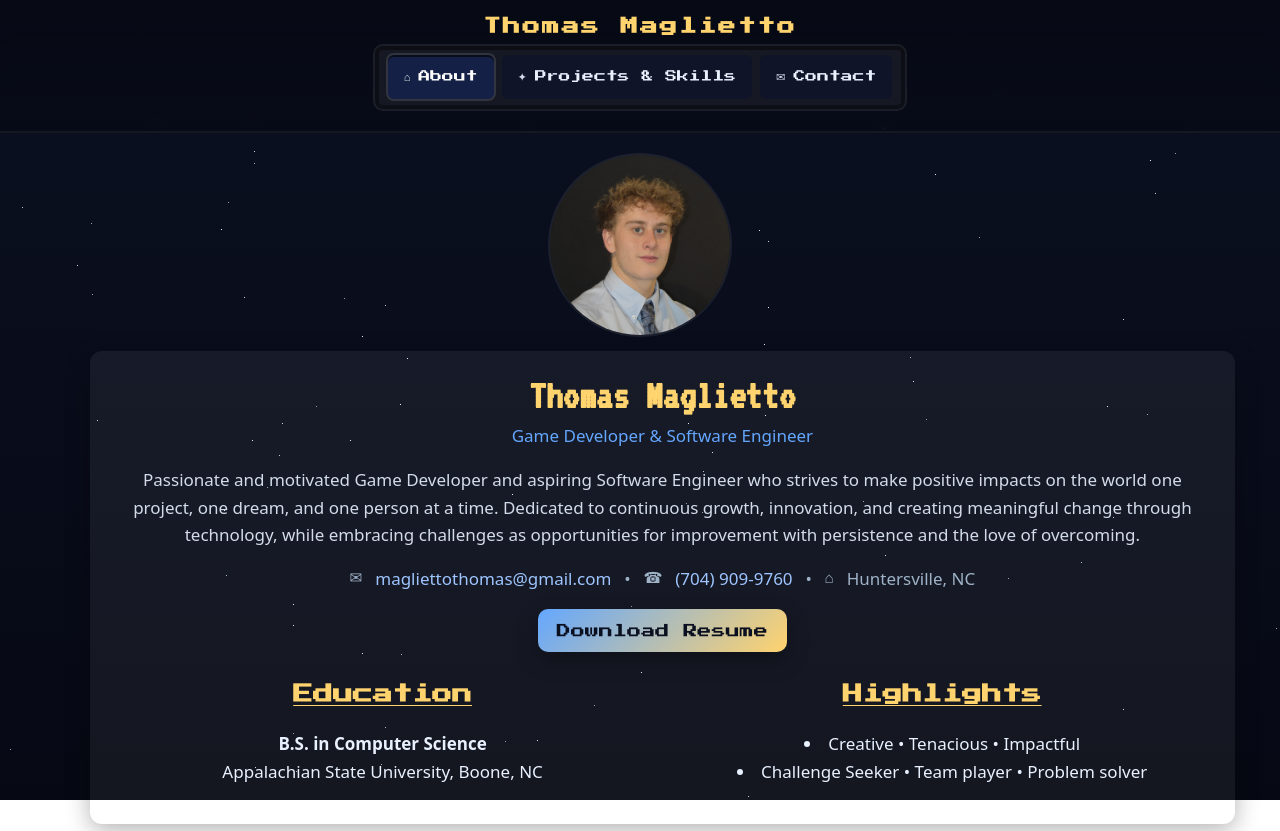
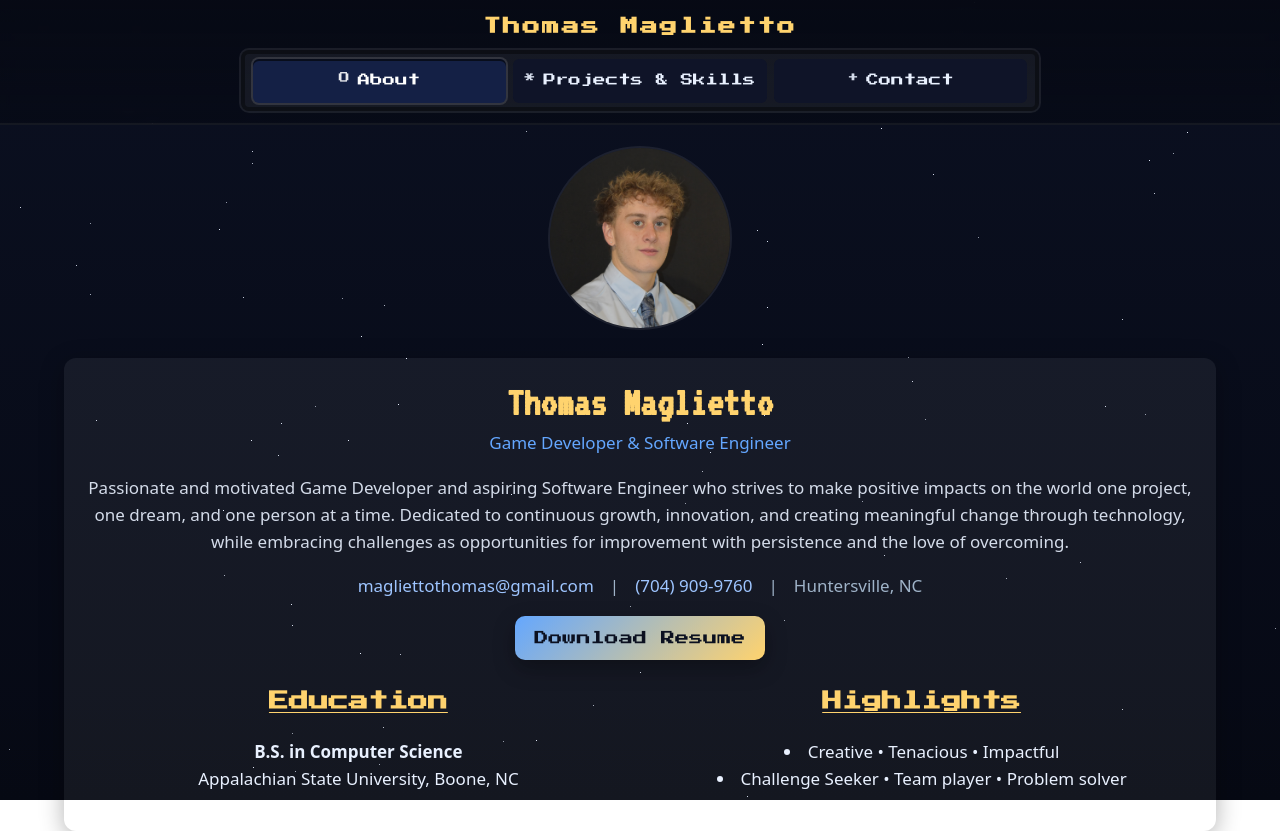
Before and after one commit to TommyMaglietto/WebPortfolio, a React (Vite) app: page / in a window 1280 px wide. Shown: the top 831 px of the page. Built offline with nearby package versions, Linux system fonts and the light colour scheme.

Commit message:
Overhaul of Scaling System

```diff
--- a/src/App.css
+++ b/src/App.css
@@ -10,8 +10,14 @@
   --accent-2: #ffd36e;
   --panel: rgba(255,255,255,0.06);
   --panel-strong: rgba(255,255,255,0.1);
-  --content-max: 1100px;
-  --gutter: clamp(14px, 4vw, 32px);
+  --content-max: 1200px;
+  --gutter: clamp(16px, 3vw, 24px);
+}
+
+*,
+*::before,
+*::after {
+  box-sizing: border-box;
 }
 
 .site-shell {
@@ -22,7 +28,13 @@
   color: var(--fg);
 }
 
-.container { max-width: var(--content-max); margin-inline: auto; padding-inline: var(--gutter); }
+.page-container, .container {
+  width: 100%;
+  max-width: var(--content-max);
+  margin-inline: auto;
+  padding-inline: var(--gutter);
+  box-sizing: border-box;
+}
 
 .site-header {
   position: sticky;
@@ -34,6 +46,7 @@
 }
 
 .header-inner { padding-block: 0.4rem 0.6rem; display: grid; gap: 0.35rem; justify-items: center; }
+.nav-shell { width: 100%; }
 
 .brand {
   font-family: 'Press Start 2P', system-ui, sans-serif;
@@ -46,36 +59,39 @@
 }
 
 .nav-bar {
-  display: flex;
-  flex-wrap: wrap;
+  display: grid;
+  grid-template-columns: repeat(3, minmax(0, 1fr));
   justify-content: center;
-  gap: 0.5rem;
-  padding: 0.6rem 0.8rem;
+  justify-items: center;
+  align-items: center;
+  gap: 0.45rem;
+  padding: 0.55rem 0.75rem;
   background: var(--panel);
   border-radius: 8px;
   margin: 0.25rem auto 0.75rem;
+  width: fit-content;
   max-width: 100%;
-  overflow-x: auto;
-  -webkit-overflow-scrolling: touch;
-  scrollbar-width: none;
 }
-.nav-bar::-webkit-scrollbar { display: none; }
 
 .nav-tab {
   font-family: 'Press Start 2P', system-ui, sans-serif;
-  font-size: clamp(0.62rem, 1.2vw, 0.74rem);
-  line-height: 1;
+  font-size: clamp(0.52rem, 1.5vw, 0.7rem);
+  line-height: 1.15;
   color: var(--fg);
   background: #0f1428;
-  padding: clamp(0.55rem, 1.3vw, 0.8rem) clamp(0.7rem, 2vw, 1rem);
+  padding: clamp(0.38rem, 1vw, 0.56rem) clamp(0.45rem, 1.2vw, 0.7rem);
   border: none;
   border-radius: 6px;
-  display: inline-flex;
+  display: flex;
+  flex: 1 1 0;
   align-items: center;
   justify-content: center;
   gap: 0.5rem;
+  flex-wrap: nowrap;
   min-height: 44px;
   text-align: center;
+  width: 100%;
+  min-width: 0;
 }
 .nav-tab.active { background: #142045; color: #fff; }
 .nav-tab .tab-icon {
@@ -84,7 +100,33 @@
   align-items: center;
   justify-content: center;
   transform: translateY(-2px);
-  font-size: 0.95em;
+  font-size: clamp(0.85em, 2vw, 0.95em);
+}
+.nav-tab .tab-label {
+  font-size: clamp(0.6rem, 1.8vw, 0.78rem);
+  line-height: 1.2;
+  min-width: 0;
+  white-space: nowrap;
+  text-align: center;
+  display: inline-block;
+}
+.nav-tab .tab-label.stacked {
+  display: none;
+  text-align: center;
+}
+@media (max-width: 820px) {
+  .nav-tab.has-stacked .tab-label.stacked {
+    display: grid;
+    grid-auto-flow: row;
+    gap: 0.1rem;
+    white-space: normal;
+    align-items: center;
+    justify-items: center;
+  }
+  .nav-tab.has-stacked .tab-label.stacked .tab-line {
+    display: block;
+  }
+  .nav-tab.has-stacked .tab-label:not(.stacked) { display: none; }
 }
 
 .pixel-border { box-shadow: 0 0 0 2px rgba(255,255,255,0.08), 0 0 0 4px rgba(0,0,0,0.4) inset; }
@@ -97,6 +139,7 @@
   padding-block: clamp(0.35rem, 1.5vw, 1.2rem);
   display: grid;
   align-content: start;
+  justify-items: center;
   min-height: calc(100vh - 120px); /* account for header/footer heights */
 }
 
@@ -144,10 +187,12 @@
   color: var(--muted);
   display: flex;
   flex-wrap: wrap;
-  gap: 0.4rem 0.8rem;
+  gap: 0.3rem 0.6rem;
   justify-content: center;
 }
 .section-header .contact-line a { white-space: nowrap; }
+.section-header .contact-line .separator { padding: 0 0.4rem; }
+.section-header .contact-line .contact-text { white-space: nowrap; }
 .inline-icon {
   display: inline-flex;
   align-items: center;
@@ -297,15 +342,22 @@
 
 /* Enhanced contact info items */
 .contact-list { list-style: none; margin: 0; padding: 0; display: grid; gap: 0.6rem; }
-.contact-item { display: grid; grid-template-columns: 36px 1fr; align-items: center; gap: 0.6rem; background: var(--panel-strong); border-radius: 10px; padding: 0.6rem 0.7rem; }
-.contact-icon { font-size: 1.1rem; filter: saturate(1.1); }
-.contact-content { display: grid; gap: 0.15rem; }
+.contact-item {
+  display: flex;
+  align-items: flex-start;
+  gap: 0.6rem;
+  background: var(--panel-strong);
+  border-radius: 10px;
+  padding: 0.6rem 0.7rem;
+}
+.contact-icon { font-size: 1.1rem; filter: saturate(1.1); flex: 0 0 auto; }
+.contact-content { display: grid; gap: 0.15rem; min-width: 0; }
 .contact-content strong { font-size: 0.95rem; }
-.contact-content a, .contact-content span { color: var(--muted); font-size: 0.95rem; }
+.contact-content a, .contact-content span { color: var(--muted); font-size: 0.95rem; word-break: break-word; overflow-wrap: anywhere; }
 
 .site-footer { text-align: center; padding: 1rem; color: var(--muted); }
 
-.site-footer .container { padding-block: 1rem 1.4rem; }
+.site-footer .page-container { padding-block: 1rem 1.4rem; }
 
 /* Background canvas element */
 .retro-bg { image-rendering: pixelated; filter: saturate(1.05); }
@@ -378,8 +430,8 @@
 @media (max-width: 720px) {
   .section-header .title { font-size: clamp(1.8rem, 6vw, 2.2rem); }
   .section-header .summary { font-size: 0.95rem; }
-  .nav-bar { display: grid; grid-template-columns: repeat(auto-fit, minmax(140px, 1fr)); gap: 0.45rem; padding: 0.55rem 0.6rem; justify-items: stretch; }
-  .nav-tab { width: 100%; }
+  .nav-bar { grid-template-columns: repeat(3, auto); gap: 0.35rem; padding: 0.5rem 0.6rem; width: fit-content; }
+  .nav-tab { font-size: clamp(0.5rem, 2.5vw, 0.64rem); padding-inline: 0.5rem; }
   .pixel-panel { padding: 1rem; border-radius: 10px; }
   .card-header { grid-template-columns: 64px 1fr; gap: 0.65rem; align-items: start; }
   .contact-form { grid-template-columns: 1fr; }
@@ -389,18 +441,21 @@
 }
 
 @media (max-width: 640px) {
+  .nav-bar { gap: 0.28rem; padding: 0.42rem 0.5rem; width: fit-content; }
+  .nav-tab { padding: 0.42rem 0.55rem; font-size: clamp(0.52rem, 2.3vw, 0.66rem); }
   .project-featured { grid-template-columns: 1fr; }
   .project-featured .featured-thumb { width: 100%; }
   .project-featured .featured-thumb .pixel-thumb { width: 120px; height: 120px; margin: 0.4rem auto; }
 }
 @media (max-width: 540px) {
   .brand { font-size: 0.95rem; }
-  .nav-tab { min-height: 48px; }
+  .nav-tab { min-height: 46px; font-size: clamp(0.5rem, 2.6vw, 0.62rem); padding: 0.36rem 0.5rem; }
   .section-title { font-size: 0.85rem; }
   .overlay-panel { width: calc(100% - 1.5rem); max-height: calc(100vh - 1.5rem); padding: 0.9rem; }
   .overlay-header { position: sticky; top: 0; background: var(--panel); padding-top: 0.2rem; }
   .overlay-images { grid-template-columns: 1fr; }
 }
+.nav-tab .tab-icon { font-size: clamp(0.9em, 2vw, 0.98em); }
 .overlay-subsection { background: var(--panel-strong); border-radius: 8px; padding: 0.6rem 0.7rem; }
 .overlay-images { display: grid; grid-template-columns: repeat(auto-fit, minmax(220px, 1fr)); gap: 0.5rem; margin-top: 0.5rem; }
 .overlay-images img { width: 100%; height: auto; border-radius: 8px; box-shadow: 0 0 0 2px rgba(255,255,255,0.06); }
--- a/src/App.tsx
+++ b/src/App.tsx
@@ -1,5 +1,6 @@
 import { useState } from 'react';
 import './App.css';
+import Container from './components/Container';
 import RetroBackground from './components/RetroBackground';
 import Navbar, { type TabKey } from './components/Navbar';
 import About from './sections/About';
@@ -16,16 +17,16 @@ export default function App() {
       <RetroBackground active={active} />
 
       <header className="site-header">
-        <div className="container header-inner">
+        <Container className="header-inner">
           <h1 className="brand">Thomas Maglietto</h1>
+        </Container>
         <Navbar active={active} onChange={setActive} />
-        </div>
       </header>
 
       <main className="content" role="main">
-        <div className="container">
         {active === 'about' && (
           <>
+            <Container>
               <section className="profile-hero">
                 <div className="avatar pixel-border">
                   {avatarOk ? (
@@ -40,6 +41,7 @@ export default function App() {
                   )}
                 </div>
               </section>
+            </Container>
             <About />
           </>
         )}
@@ -50,13 +52,12 @@ export default function App() {
           </>
         )}
         {active === 'contact' && <Contact />}
-        </div>
       </main>
 
       <footer className="site-footer">
-        <div className="container">
-          <small>© {new Date().getFullYear()} Thomas Maglietto</small>
-        </div>
+        <Container>
+          <small>(c) {new Date().getFullYear()} Thomas Maglietto</small>
+        </Container>
       </footer>
     </div>
   );
--- /dev/null
+++ b/src/components/Container.tsx
@@ -0,0 +1,9 @@
+import type { PropsWithChildren } from 'react';
+
+type ContainerProps = PropsWithChildren<{ className?: string }>;
+
+// Shared layout wrapper to keep all sections centered consistently
+export default function Container({ children, className }: ContainerProps) {
+  const cls = ['page-container', className].filter(Boolean).join(' ');
+  return <div className={cls}>{children}</div>;
+}
--- a/src/components/Navbar.tsx
+++ b/src/components/Navbar.tsx
@@ -5,20 +5,29 @@ interface NavbarProps {
   onChange: (tab: TabKey) => void;
 }
 
-const TABS: { key: TabKey; label: string; icon: string }[] = [
-  { key: 'about', label: 'About', icon: '⌂' },
-  { key: 'projects', label: 'Projects & Skills', icon: '✦' },
-  { key: 'contact', label: 'Contact', icon: '✉' },
+const TABS: {
+  key: TabKey;
+  label: string;
+  icon: string;
+  stacked?: { top: string; bottom: string };
+}[] = [
+  { key: 'about', label: 'About', icon: 'O' },
+  { key: 'projects', label: 'Projects & Skills', stacked: { top: 'Projects ', bottom: '& Skills' }, icon: '*' },
+  { key: 'contact', label: 'Contact', icon: '+' },
 ];
 
 export function Navbar({ active, onChange }: NavbarProps) {
   return (
-    <nav className="nav-bar pixel-border">
-      {TABS.map(({ key, label, icon }) => (
+    <nav className="nav-shell">
+      <div className="page-container">
+        <div className="nav-bar pixel-border">
+          {TABS.map(({ key, label, icon, stacked }) => (
             <button
               key={key}
               className={
-            'nav-tab ' + (active === key ? 'active pixel-pressed' : 'pixel-hover')
+                'nav-tab ' +
+                (stacked ? 'has-stacked ' : '') +
+                (active === key ? 'active pixel-pressed' : 'pixel-hover')
               }
               aria-current={active === key ? 'page' : undefined}
               onClick={() => onChange(key)}
@@ -26,9 +35,21 @@ export function Navbar({ active, onChange }: NavbarProps) {
               <span className="tab-icon" aria-hidden>
                 {icon}
               </span>
+              {stacked ? (
+                <>
                   <span className="tab-label">{label}</span>
+                  <span className="tab-label stacked">
+                    <span className="tab-line">{stacked.top}</span>
+                    <span className="tab-line">{stacked.bottom}</span>
+                  </span>
+                </>
+              ) : (
+                <span className="tab-label">{label}</span>
+              )}
             </button>
           ))}
+        </div>
+      </div>
     </nav>
   );
 }
--- a/src/sections/About.tsx
+++ b/src/sections/About.tsx
@@ -1,4 +1,5 @@
 import type { MouseEvent } from 'react';
+import Container from '../components/Container';
 
 const resumePdf = '/Thomas_Maglietto_Resume.pdf';
 
@@ -29,6 +30,7 @@ function handleResumeDownload(e: MouseEvent<HTMLAnchorElement>) {
 
 export default function About() {
   return (
+    <Container>
       <section className="pixel-panel about-panel">
         <header className="section-header">
           <h1 className="title">Thomas Maglietto</h1>
@@ -42,14 +44,11 @@ export default function About() {
             overcoming.
           </p>
           <p className="contact-line">
-          <span aria-hidden className="inline-icon">✉</span>{' '}
             <a href="mailto:magliettothomas@gmail.com">magliettothomas@gmail.com</a>
-          {'  •  '}
-          <span aria-hidden className="inline-icon">☎</span>{' '}
+            <span className="separator">|</span>
             <a href="tel:+17049099760">(704) 909-9760</a>
-          {'  •  '}
-          <span aria-hidden className="inline-icon">⌂</span>{' '}
-          Huntersville, NC
+            <span className="separator">|</span>
+            <span className="contact-text">Huntersville, NC</span>
           </p>
           <div className="resume-cta">
             <a
@@ -82,5 +81,6 @@ export default function About() {
           </div>
         </div>
       </section>
+    </Container>
   );
 }
--- a/src/sections/Skills.tsx
+++ b/src/sections/Skills.tsx
@@ -1,3 +1,5 @@
+import Container from '../components/Container';
+
 type SkillGroup = {
   title: string;
   items: { name: string; level: number }[];
@@ -56,6 +58,7 @@ const skillGroups: SkillGroup[] = [
 
 export default function Skills() {
   return (
+    <Container>
       <section className="pixel-panel">
         <h2 className="section-title">Skills</h2>
         <div className="stats-grid">
@@ -79,5 +82,6 @@ export default function Skills() {
           ))}
         </div>
       </section>
+    </Container>
   );
 }
```
Also changed, not shown: src/sections/Contact.tsx (+7 -5 lines), src/sections/Projects.tsx (+7 -4 lines), src/sections/Resume.tsx (+10 -9 lines). Lines whose indentation alone changed are shown as unchanged.
